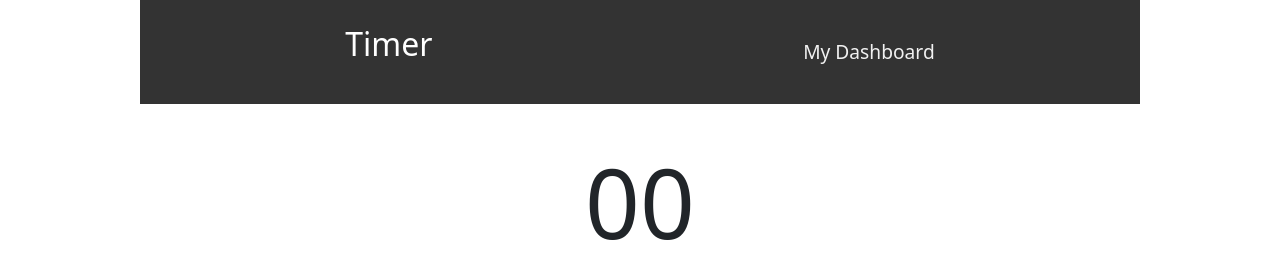
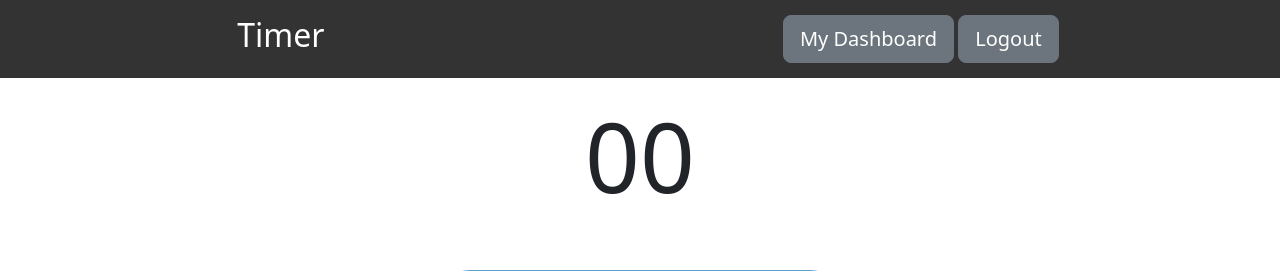
Before and after one commit to joshthecomposer/Exercise_Timers_CRUD, a Flask app: template flask_app/templates/view_timer.html in a window 1280 px wide. Shown: the top 271 px of the page. Run offline with Flask 2, Linux system fonts and the light colour scheme; the template is opened without the code that fills it, so the values that code supplies are empty.

Commit message:
Added a nav in index.html, some innerText lines in timer.js for displaying status, and small fixes to stylings for both respective pages.

```diff
--- a/flask_app/static/css/custom/style.css
+++ b/flask_app/static/css/custom/style.css
@@ -26,24 +26,17 @@
 }
 
 .timer-head {
-    display: flex;
     align-items: center;
     justify-content: space-between;
     font-size: 1.2rem;
-    width: 1000px;
     padding: 20px;
-    margin-top: 0px;
-    margin-bottom: 20px;
+    margin: 0px auto 20px auto;
     background-color: #333;
     color: white;
 }
 
 .timer-title {
     font-size: 2rem;
-}
-
-.timer-link {
-    color: rgb(241, 241, 241);
 }
 
 /* Login/Registration Page Stylings */
--- a/flask_app/static/script/timer.js
+++ b/flask_app/static/script/timer.js
@@ -33,6 +33,7 @@ function exerciseControl() {
                 playBtn.style.backgroundColor = "green"
                 is_playing = false;
                 clearInterval(interval)
+                timerStatus.innerText = "Paused"
                 playBtn.innerText = 'Play'
                 currentTime = countdown.innerText
             } else if (!is_playing) {
@@ -48,10 +49,13 @@ function exerciseControl() {
             if (is_playing) {
                 is_playing = false;
                 clearInterval(interval)
+                playBtn.style.backgroundColor = "green"
                 playBtn.innerText = 'Play'
+                timerStatus.innerText = "Paused"
                 currentTime = countdown.innerText
             } else if (!is_playing) {
                 is_playing = true;
+                playBtn.style.backgroundColor = "gray"
                 timerStatus.innerText = "Resting"
                 countdown.innerText = currentTime
                 playBtn.innerText = 'Pause'
--- a/flask_app/templates/view_timer.html
+++ b/flask_app/templates/view_timer.html
@@ -11,11 +11,16 @@
     <title>Timer View</title>
 </head>
 <body>
+
+    <nav class="nav d-flex justify-content-end align-items-center" style="background-color:#333;">
+        <h2 class="p-3 text-white">{{one_timer.name}} Timer</h2>
+    <div>
+        <a class="btn btn-secondary btn-lg d-inline-block mr-3" href="/dashboard">My Dashboard</a>
+        <a href="/logout" class="btn btn-secondary btn-lg d-inline-block mr-3">Logout</a>
+    </div>
+    </nav>
+
     <div class="timer-ctr d-flex flex-column justify-content-center align-items-center">
-        <div class="timer-head">
-            <p class="timer-title">{{one_timer.name}} Timer</p>
-            <a class="timer-link text-decoration-none" href="/dashboard">My Dashboard</a>
-        </div>
         <div class="timer-main d-flex flex-column align-items-center">
             <h1 id="countdown">00</h1>
             <h2 id="timer-status"></h2>
```
Also changed, not shown: flask_app/templates/index.html (+6 -2 lines).
